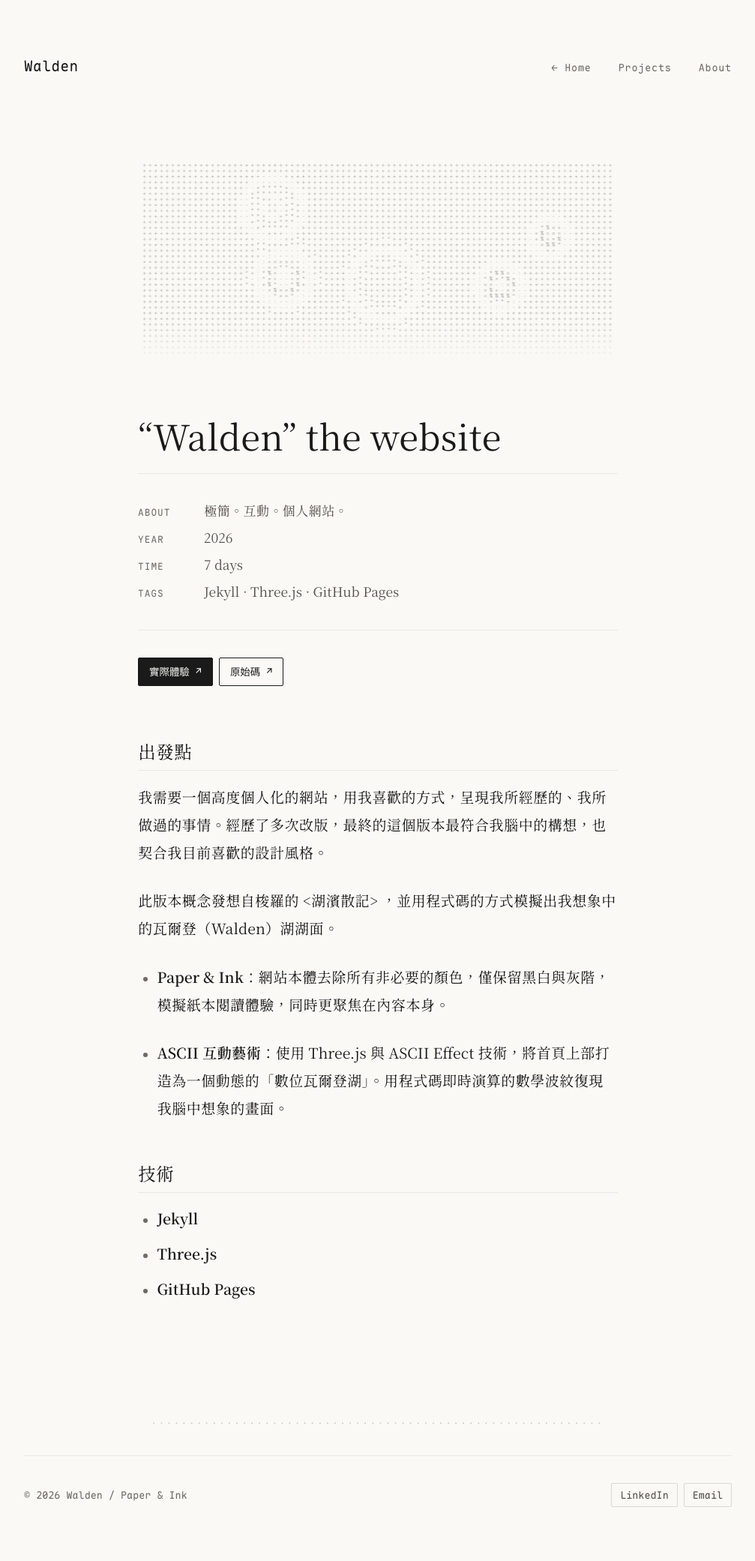
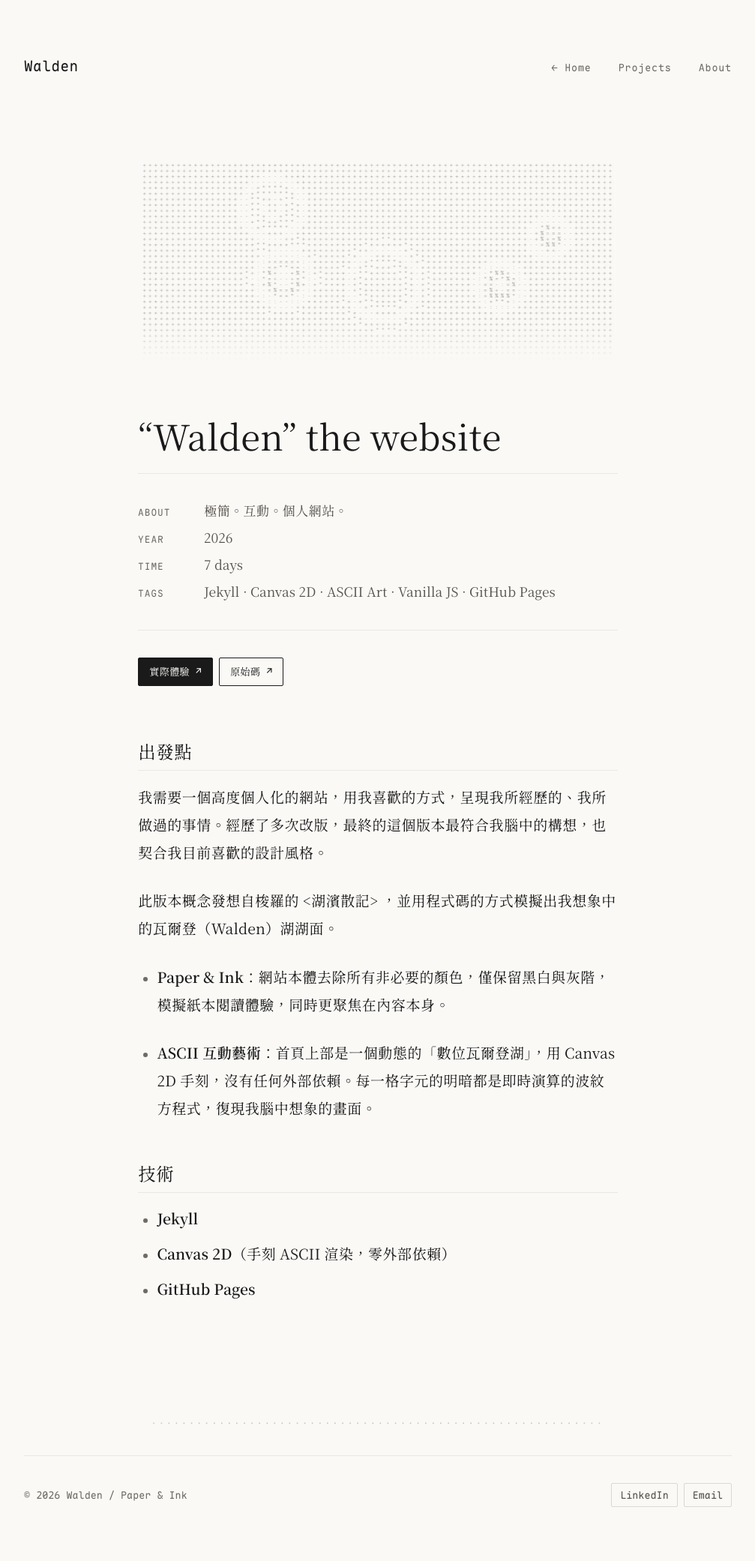
Before and after one commit to walden-wpc/walden-wpc.github.io, a Jekyll site: the page built from _projects/walden-website.md, in a window 1280 px wide. Shown: the whole page at 75% size, without its empty margins (136-1143 px from the left). Built offline with Jekyll 4.4.1, drawn with Linux system fonts in a browser that asks for light colours.

Commit message:
font: 全站中文統一用源雲明體；修正 walden-website 的技術描述
字體統一
原本 --font-ui 沒有指定中文字體，中文落到系統無襯線 —— 也就是說網站上
同時有三種中文字體在跑，其中一種還是沒有人選過的、每台電腦長得不一樣
（Windows 微軟正黑／Mac 蘋方／Android Noto）。首頁的技術表格、專案頁的
實際體驗／原始碼按鈕、區塊標題的「實作」、卡片的「耗時」都是這一種。

現在規則變成：
  全站的中文只有一種字體（源雲明體）。
  分成兩種聲音的是拉丁字母 —— 機器用 Maple Mono，人用源雲明體。

這比原本的講法更準確：兩種聲音本來就是由拉丁字母承擔的，中文沒有理由
跟著分裂。唯一的例外是 <code> / <pre>，那裡的中文仍然落到系統無襯線，
因為程式碼區塊出現襯線中文會很怪。

實際比對過 12–13px 的小字（表格、按鈕、meta），墨暈筆形沒有糊掉。
成本是零：這些字本來就在子集裡（build-fonts.py 連版型檔案都掃）。

walden-website 專案的技術描述
那篇說「使用 Three.js 與 ASCII Effect 技術」，但現在的實作是純 Canvas 2D
手刻、零外部依賴。ASCII 這件事沒有變，變的只是算圖的方式。
tags 的 Three.js 換成 Canvas 2D / ASCII Art / Vanilla JS。
（about.md 技能表裡的 Three.js 保留 —— 那是他真的用過的技術，
不是在描述這個網站現在的實作。）

Co-Authored-By: Claude Opus 5 <noreply@anthropic.com>

```diff
--- a/_projects/walden-website.md
+++ b/_projects/walden-website.md
@@ -6,7 +6,7 @@ description: 極簡。互動。個人網站。
 githubUrl: https://github.com/walden-wpc
 liveUrl: https://walden-wpc.github.io
 spend: 7 days
-tags: [Jekyll, Three.js, GitHub Pages]
+tags: [Jekyll, Canvas 2D, ASCII Art, Vanilla JS, GitHub Pages]
 image: /assets/images/walden_card.webp
 ---
 
@@ -18,9 +18,9 @@ image: /assets/images/walden_card.webp
 
 - **Paper & Ink**：網站本體去除所有非必要的顏色，僅保留黑白與灰階，模擬紙本閱讀體驗，同時更聚焦在內容本身。
 
-- **ASCII 互動藝術**：使用 Three.js 與 ASCII Effect 技術，將首頁上部打造為一個動態的「數位瓦爾登湖」。用程式碼即時演算的數學波紋復現我腦中想象的畫面。
+- **ASCII 互動藝術**：首頁上部是一個動態的「數位瓦爾登湖」，用 Canvas 2D 手刻，沒有任何外部依賴。每一格字元的明暗都是即時演算的波紋方程式，復現我腦中想象的畫面。
 
 ## 技術
 -   **Jekyll**
--   **Three.js**
+-   **Canvas 2D**（手刻 ASCII 渲染，零外部依賴）
 -   **GitHub Pages**
--- a/style.css
+++ b/style.css
@@ -1,14 +1,19 @@
 /* ===================================================================
    Walden — Paper & Ink
    -------------------------------------------------------------------
-   字體分工（兩種聲音）。@font-face 全部在 assets/fonts/fonts.css。
-     --font-ui    機器的聲音：導覽、標籤、meta、tag、按鈕、程式碼
-                  拉丁字母用 Maple Mono（子集化 48KB），
-                  中日韓字元自動落到系統無襯線（蘋果 PingFang／
-                  Windows 微軟正黑／Android Noto），不額外下載。
+   字體規則。@font-face 全部在 assets/fonts/fonts.css。
+
+   全站的中文只有一種字體：GenWanMin2 TW 源雲明體。
+   分成兩種聲音的是拉丁字母 ——
+
+     --font-ui    機器的聲音：導覽、標籤、meta、tag、按鈕、表格
+                  拉丁字母用 Maple Mono（子集化 48KB），中文接源雲明體。
      --font-prose 人的聲音：內文、標題、About
-                  GenWanMin2 TW 源雲明體自架子集（400／700 各約 390KB，
-                  墨暈筆形），缺字時自動落到 Noto 的 108 個分塊後備。
+                  拉丁與中文都用源雲明體（400／700 各約 400KB，墨暈筆形）。
+     --font-code  只給 <code> / <pre>：拉丁 Maple Mono，中文落到系統無襯線
+                  （程式碼區塊裡出現襯線中文會很怪，這是唯一的例外）。
+
+   中文缺字時會自動落到 Noto Serif TC 的 108 個分塊後備，不會破版。
    =================================================================== */
 
 /* ===================================
@@ -30,7 +35,7 @@
 
     /* 字體 */
     --font-ui: "Maple Mono", ui-monospace, SFMono-Regular, Consolas,
-               "PingFang TC", "Microsoft JhengHei", "Noto Sans TC", sans-serif;
+               "GenWanMin2 TW", "Noto Serif TC Fallback", serif;
     --font-prose: "GenWanMin2 TW", "Noto Serif TC Fallback", Georgia,
                   "Songti TC", "Times New Roman", serif;
     --font-code: "Maple Mono", ui-monospace, SFMono-Regular, Consolas,
```
Also changed, not shown: CLAUDE.md (+6 -3 lines), assets/fonts/genwanmin2tw/genwanmin2tw-400.woff2, assets/fonts/genwanmin2tw/genwanmin2tw-700.woff2.
